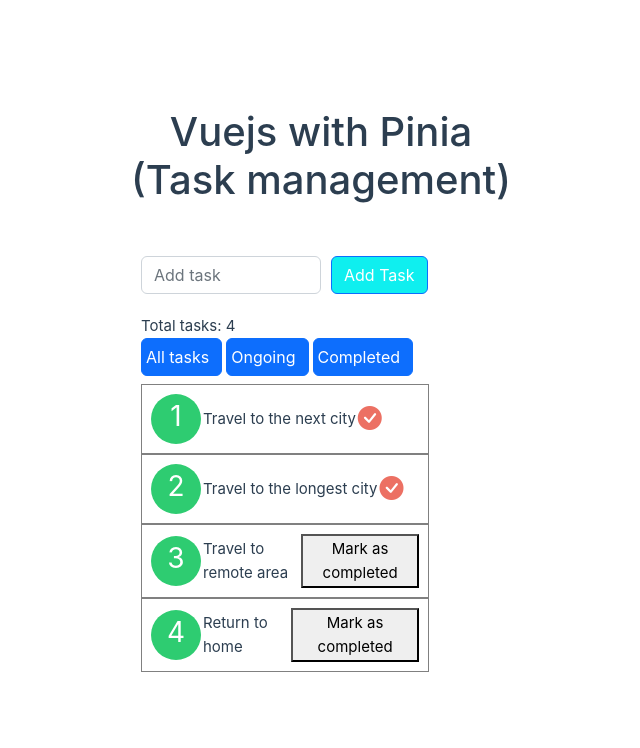
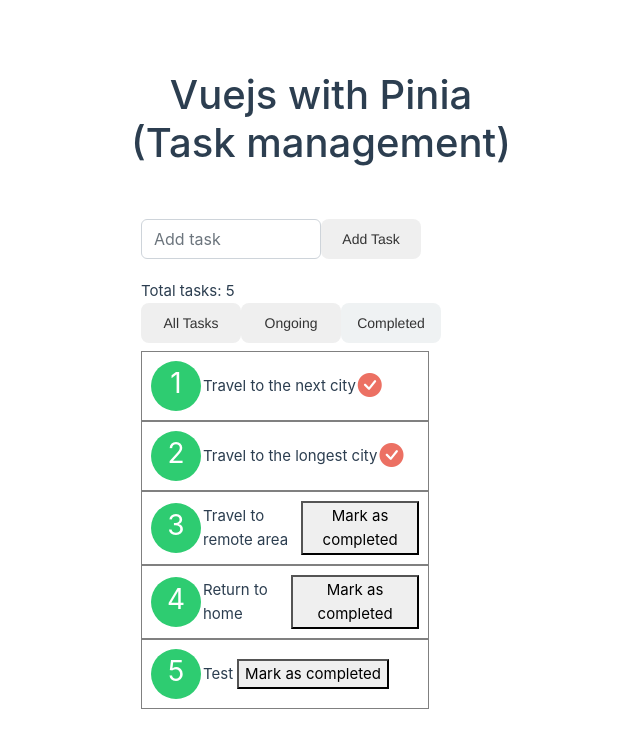
Before and after one commit to josecome/vuejs-with-pania, a Vue app: page / in a window 1280 px wide. Shown: the top 748 px of the page, without its empty margins (111-751 px from the left). Built offline with nearby package versions, Linux system fonts and the light colour scheme; data requests are answered from the project's data file.

Commit message:
Minor changes made

```diff
--- a/src/App.vue
+++ b/src/App.vue
@@ -2,6 +2,7 @@
     import { ref, onMounted } from 'vue'
     import { storeToRefs } from 'pinia'
     import { useStoreTasks } from '@/stores/storetasks'
+    import Button from './components/Button.vue'
     import axios from 'axios'
 
     const store = useStoreTasks()
@@ -10,7 +11,7 @@
 
     const taks_input = ref('')
 
-    const addtask = async () => {
+    const addTask = async () => {
         alert(totalTasks.value)
         const v = { "id": (Number(totalTasks) + 1), "task":taks_input.value, "status":"Ongoing", "favorite":0 }
         const res = await axios.post('http://127.0.0.1:3000/task/', v,
@@ -68,26 +69,32 @@
         <input type="text" id="txtaddTask"  class="form-control" v-model="taks_input"
         placeholder="Add task"
         style="width: 180px;" />
-        <button @click="addtask" class="btn btn-primary"
-        style="margin-left: 10px; background-color: #0FEFEF;"
-        >Add Task</button>
+        <Button
+            @btn-click="addTask"
+            :text="'Add Task'"
+            :className="'btn btn-primary'"
+          />
     </div>
 
     <div class="center">
         Total tasks: {{ totalTasks }}<br />
         <div style="margin-bottom: 8px;">
-            <button @click="getData" class="btn btn-primary"
-            style="padding-left: 4px; margin-right: 4px;">
-                All tasks
-        </button>
-        <button @click="TasksList('Ongoing')" class="btn btn-primary"
-            style="padding-left: 4px; margin-right: 4px;">
-                Ongoing
-        </button>
-        <button @click="TasksList('Completed')" class="btn btn-primary"
-            style="padding-left: 4px; margin-right: 4px;">
-                Completed
-        </button>
+            <Button
+            @btn-click="getData"
+            :text="'All Tasks'"
+            :className="'btn btn-primary'"
+          />
+          <Button
+            @btn-click="TasksList('Ongoing')"
+            :text="'Ongoing'"
+            :className="'btn btn-primary'"
+          />
+          <Button
+            @btn-click="TasksList('Completed')"
+            :text="'Completed'"
+            :className="'btn btn-primary'"
+            :color="'#EFF2F3'"
+          />
         </div>
 
 <div class="alltasks">
--- /dev/null
+++ b/src/components/Button.vue
@@ -0,0 +1,52 @@
+<template>
+    <button @click="onClick()" :style="{ background: color }" :class="{ className }" >
+      {{ text }}
+    </button>
+</template>
+
+  <script>
+  export default {
+    name: 'Button',
+    props: {
+      text: String,
+      color: String,
+      className: String
+    },
+    methods: {
+      onClick() {
+        this.$emit('btn-click')
+      },
+    },
+  }
+  </script>
+  <style scoped>
+      .btn {
+        color: white;
+      }
+      .btn2 {
+        color: black;
+      }
+
+      button {
+        border-radius: 8px;
+        border-width: 0;
+        color: #333333;
+        cursor: pointer;
+        display: inline-block;
+        font-family: "Haas Grot Text R Web", "Helvetica Neue", Helvetica, Arial, sans-serif;
+        font-size: 14px;
+        font-weight: 500;
+        line-height: 20px;
+        list-style: none;
+        margin: 0;
+        padding: 10px 12px;
+        text-align: center;
+        transition: all 200ms;
+        vertical-align: baseline;
+        white-space: nowrap;
+        user-select: none;
+        -webkit-user-select: none;
+        touch-action: manipulation;
+        width: 100px;
+      }
+  </style>
--- a/src/database/db.json
+++ b/src/database/db.json
@@ -20,6 +20,12 @@
       "task": "Return to home",
       "status": "Ongoing",
       "favorite": 0
+    },
+    {
+      "id": 5,
+      "task": "Test",
+      "status": "Ongoing",
+      "favorite": 0
     }
   ]
 }
```
